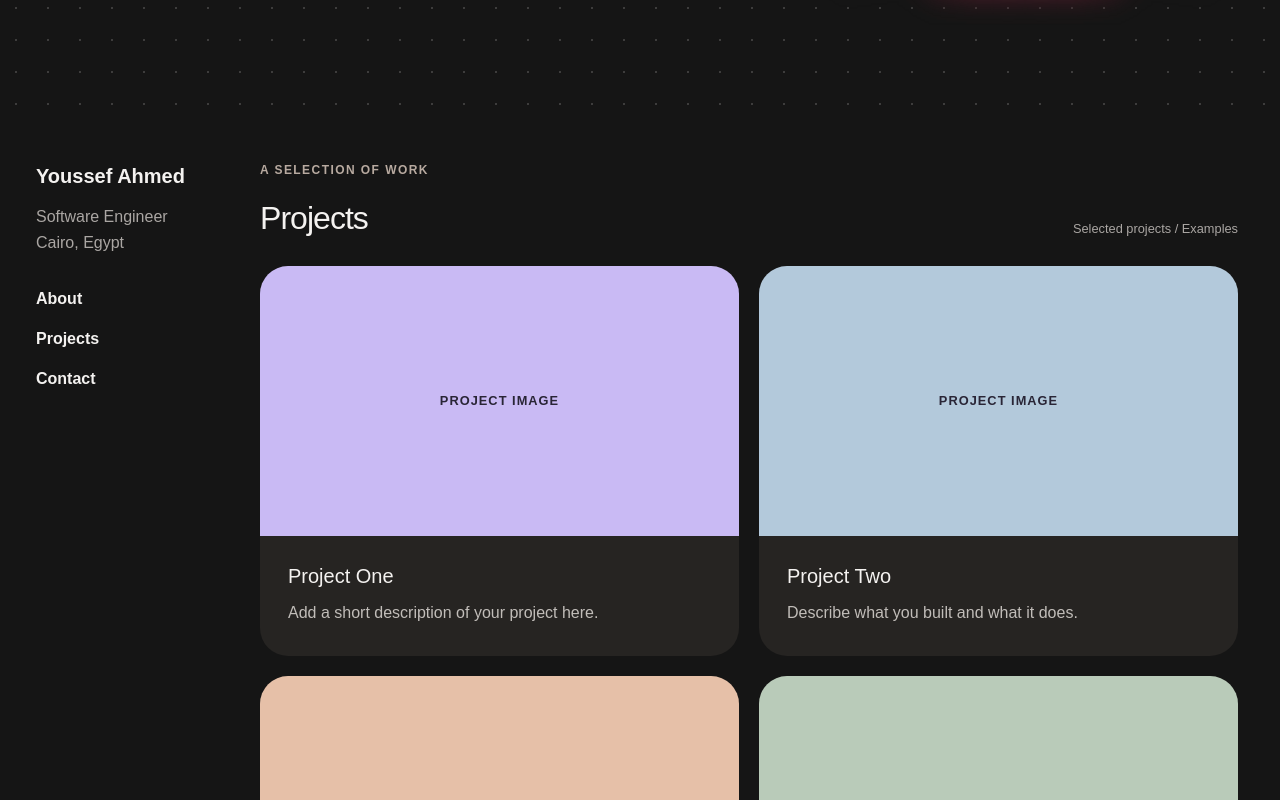
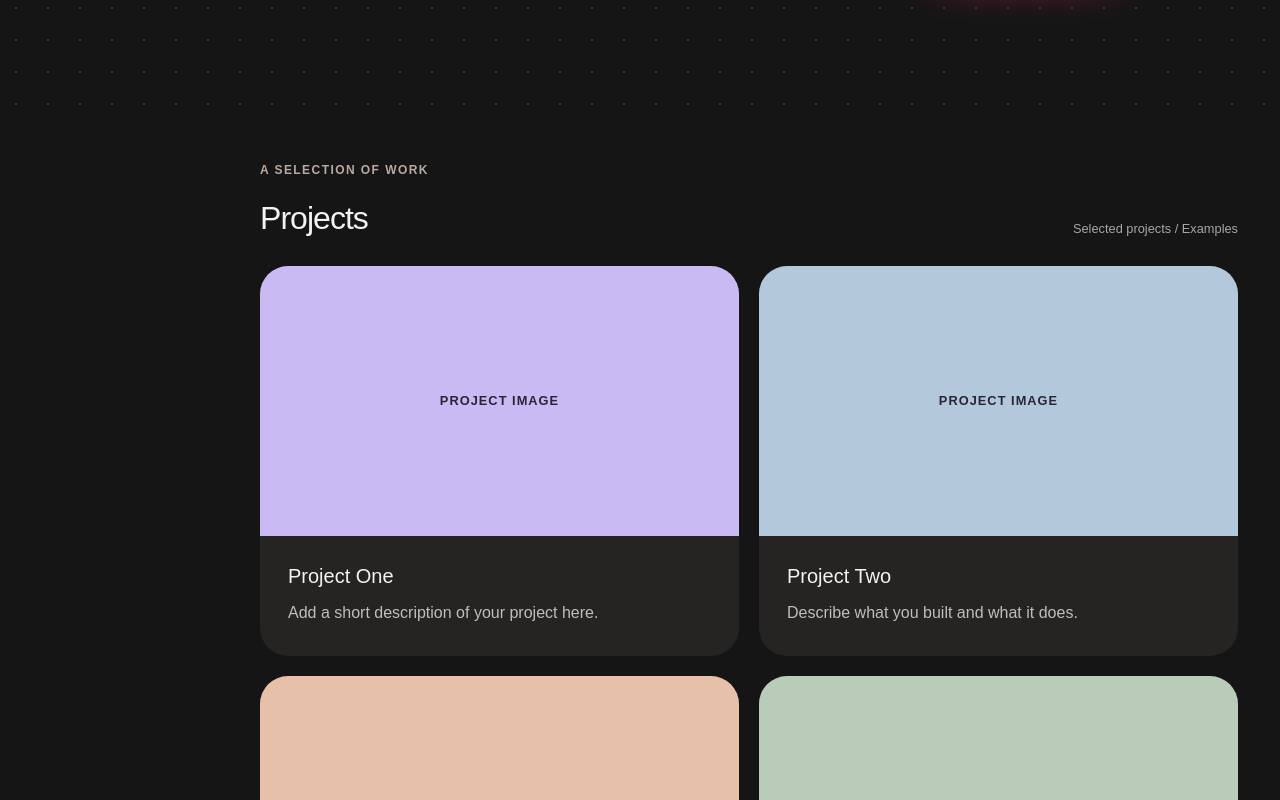
Before and after one commit to yoyox2003/Portfolio, a React (Vite) app: page / in a window 1280 px wide. Shown: the part 680-1480 px from the top of the page. Built offline with nearby package versions, Linux system fonts and the light colour scheme.

Commit message:
added animation to sidebar items where they come in from the side.

```diff
--- a/src/App.tsx
+++ b/src/App.tsx
@@ -1,15 +1,15 @@
-import Content from "./components/Content";
 import Hero from "./components/Hero";
-import Sidebar from "./components/Sidebar";
+import { gsap } from "gsap/gsap-core";
+import { useState } from "react";
+import Portfolio from "./components/Portfolio";
 
 function App() {
+  const [atHero, setAtHero] = useState<boolean>(true);
+
   return (
     <div className="min-h-screen bg-[#151515] text-[#f4f2f0]">
       <Hero />
-      <div id="portfolio-work" tabIndex={-1} className="min-[801px]:flex min-[801px]:items-start">
-        <Sidebar />
-        <Content />
-      </div>
+      <Portfolio />
     </div>
   );
 }
--- a/src/components/Hero.tsx
+++ b/src/components/Hero.tsx
@@ -15,7 +15,9 @@ const Hero = () => {
     if (!hero || !origin || !visual) return;
 
     const media = gsap.matchMedia();
-    media.add("(min-width: 801px) and (pointer: fine) and (prefers-reduced-motion: no-preference)", () => {
+    media.add(
+      "(min-width: 801px) and (pointer: fine) and (prefers-reduced-motion: no-preference)",
+      () => {
         const state = { charge: 0 };
         let accumulated = 0;
         let lastInput = 0;
@@ -58,28 +60,56 @@ const Hero = () => {
           setCharge.tween.kill();
           visual.reset();
         };
-    }, hero);
+      },
+      hero,
+    );
     return () => media.revert();
   }, []);
 
   return (
-    <section ref={heroRef} data-dot-grid className="dot-grid relative isolate min-h-screen overflow-clip">
+    <section
+      ref={heroRef}
+      data-dot-grid
+      className="dot-grid relative isolate min-h-screen overflow-clip"
+    >
       <div aria-hidden="true" className="hero-dots pointer-events-none absolute inset-0" />
       <div className="relative z-20">
         <div className="hero-content mx-auto flex min-h-screen max-w-[1600px] flex-col items-center justify-center gap-8 px-6 py-14 min-[801px]:flex-row min-[801px]:justify-between min-[801px]:gap-12 min-[801px]:px-9">
           <section id="about" className="w-full max-w-[740px] min-[801px]:min-w-0">
-          <p className="mb-4 text-xs font-semibold tracking-[0.12em] text-[#b8aaa0] uppercase">Hello, I'm</p>
+            <p className="mb-4 text-xs font-semibold tracking-[0.12em] text-[#b8aaa0] uppercase">
+              Hello, I'm
+            </p>
             <h1 className="mb-6 text-[clamp(3rem,7vw,6.5rem)] leading-none tracking-[-0.06em]">
-            {`${myInfo.name.first} ${myInfo.name.second}`}<span className="text-[#b7a0f5]">.</span>
+              {`${myInfo.name.first} ${myInfo.name.second}`}
+              <span className="text-[#b7a0f5]">.</span>
             </h1>
-          <p className="max-w-[550px] text-[clamp(1.1rem,2vw,1.4rem)] leading-[1.6] text-[#c1bdb9]">{myInfo.summary}</p>
-          <a href="#portfolio-work" className="mt-8 inline-block rounded-sm font-semibold text-[#cbbcff] underline underline-offset-4 focus-visible:outline-2 focus-visible:outline-offset-4">View projects <span aria-hidden="true">↗</span></a>
-          <p className="hero-charge-cue mt-5 text-sm text-[#aaa6a3]">Scroll over the visual to light up more dots</p>
-          <div aria-hidden="true" className="hero-charge-cue mt-2 h-0.5 w-24 overflow-hidden rounded bg-white/10">
-            <div className="h-full origin-left bg-[#ef501a]" style={{ transform: "scaleX(var(--hero-charge, 0))" }} />
+            <p className="max-w-[550px] text-[clamp(1.1rem,2vw,1.4rem)] leading-[1.6] text-[#c1bdb9]">
+              {myInfo.summary}
+            </p>
+            <a
+              href="#portfolio-work"
+              className="mt-8 inline-block rounded-sm font-semibold text-[#cbbcff] underline underline-offset-4 focus-visible:outline-2 focus-visible:outline-offset-4"
+            >
+              View projects <span aria-hidden="true">↗</span>
+            </a>
+            <p className="hero-charge-cue mt-5 text-sm text-[#aaa6a3]">
+              Scroll over the visual to light up
+            </p>
+            <div
+              aria-hidden="true"
+              className="hero-charge-cue mt-2 h-0.5 w-24 overflow-hidden rounded bg-white/10"
+            >
+              <div
+                className="h-full origin-left bg-[#ef501a]"
+                style={{ transform: "scaleX(var(--hero-charge, 0))" }}
+              />
             </div>
           </section>
-        <div ref={originRef} aria-hidden="true" className="aspect-[3/4] w-full max-w-[320px] shrink-0 min-[801px]:max-w-[420px]" />
+          <div
+            ref={originRef}
+            aria-hidden="true"
+            className="aspect-[3/4] w-full max-w-[320px] shrink-0 min-[801px]:max-w-[420px]"
+          />
         </div>
       </div>
       <HeroVisual originRef={originRef} controllerRef={visualRef} />
--- /dev/null
+++ b/src/components/Portfolio.tsx
@@ -0,0 +1,26 @@
+import { useCallback, useRef, useState } from "react";
+import Content from "./Content";
+import Sidebar from "./Sidebar";
+
+const Portfolio = () => {
+  const portfolioRef = useRef<HTMLDivElement>(null);
+  const [portfolioReady, setPortfolioReady] = useState(false);
+  const attachPortfolio = useCallback((element: HTMLDivElement | null) => {
+    portfolioRef.current = element;
+    setPortfolioReady(element !== null);
+  }, []);
+
+  return (
+    <div
+      ref={attachPortfolio}
+      id="portfolio-work"
+      tabIndex={-1}
+      className="min-[801px]:flex min-[801px]:items-start"
+    >
+      {portfolioReady && <Sidebar portfolioRef={portfolioRef} />}
+      <Content />
+    </div>
+  );
+};
+
+export default Portfolio;
--- a/src/components/Sidebar.tsx
+++ b/src/components/Sidebar.tsx
@@ -1,16 +1,62 @@
+import { useLayoutEffect, useRef, type RefObject } from "react";
 import myInfo from "@/data/info";
+import { gsap } from "gsap/gsap-core";
+import { ScrollTrigger } from "gsap/ScrollTrigger";
+
+gsap.registerPlugin(ScrollTrigger);
 
 const linkStyle =
-  "font-semibold text-[#f4f2f0] no-underline hover:text-[#cbbcff] focus-visible:rounded-[2px] focus-visible:outline-2 focus-visible:outline-offset-[5px] focus-visible:outline-[#cbbcff]";
+  "font-semibold text-[#f4f2f0] no-underline hover:text-[#cbbcff] focus-visible:rounded-[2px] focus-visible:outline-2 focus-visible:outline-offset-[5px] focus-visible:outline-[#cbbcff] transition-colors duration-150";
 
-const Sidebar = () => {
+type sidebarProps = {
+  portfolioRef: RefObject<HTMLDivElement | null>;
+};
+
+const Sidebar = ({ portfolioRef }: sidebarProps) => {
+  const sidebarRef = useRef<HTMLElement>(null);
+
+  useLayoutEffect(() => {
+    const portfolio = portfolioRef.current;
+    if (!portfolio) return;
+    const sidebar = sidebarRef.current;
+    if (!sidebar) return;
+
+    const context = gsap.context(() => {
+      gsap.fromTo(
+        ".sidebar-item",
+        { x: -window.innerWidth },
+        {
+          x: 0,
+          duration: 1,
+          stagger: 0.15,
+          ease: "power2.out",
+          scrollTrigger: {
+            trigger: portfolio,
+            start: "top 90%",
+            end: "top top",
+            markers: true,
+            toggleActions: "play none none reverse",
+            scrub: 0.5,
+          },
+        },
+      );
+    }, portfolio);
+
+    return () => context.revert();
+  }, [portfolioRef, sidebarRef]);
+
   return (
-    <aside className="flex flex-col justify-between px-6 py-7 min-[801px]:sticky min-[801px]:top-0 min-[801px]:h-screen min-[801px]:w-[260px] min-[801px]:shrink-0 min-[801px]:px-9 min-[801px]:py-[42px]">
+    <aside
+      ref={sidebarRef}
+      className="flex flex-col justify-between px-6 py-7 min-[801px]:sticky min-[801px]:top-0 min-[801px]:h-screen min-[801px]:w-[260px] min-[801px]:shrink-0 min-[801px]:px-9 min-[801px]:py-[42px]"
+    >
       <div>
-        <a className={`${linkStyle} text-xl font-bold`} href="#about">
+        <p
+          className={`${linkStyle} sidebar-item text-xl font-bold cursor-pointer transition-colors duration-150`}
+        >
           {myInfo.name.first + " " + myInfo.name.second}
-        </a>
-        <p className="mt-[14px] mb-5 leading-[1.6] text-[#aaa6a3] min-[801px]:mb-8">
+        </p>
+        <p className="mt-[14px] sidebar-item mb-5 leading-[1.6] text-[#aaa6a3] min-[801px]:mb-8">
           {myInfo.title}
           <br />
           {myInfo.location}
@@ -19,13 +65,13 @@ const Sidebar = () => {
           aria-label="Main navigation"
           className="flex flex-wrap gap-5 min-[801px]:flex-col min-[801px]:items-start min-[801px]:gap-4"
         >
-          <a className={linkStyle} href="#about">
+          <a className={linkStyle + " sidebar-item inline-block"} href="#about">
             About
           </a>
-          <a className={linkStyle} href="#projects">
+          <a className={linkStyle + " sidebar-item inline-block"} href="#projects">
             Projects
           </a>
-          <a className={linkStyle} href="#contact">
+          <a className={linkStyle + " sidebar-item inline-block"} href="#contact">
             Contact
           </a>
         </nav>
```
Lines whose indentation alone changed are shown as unchanged.
